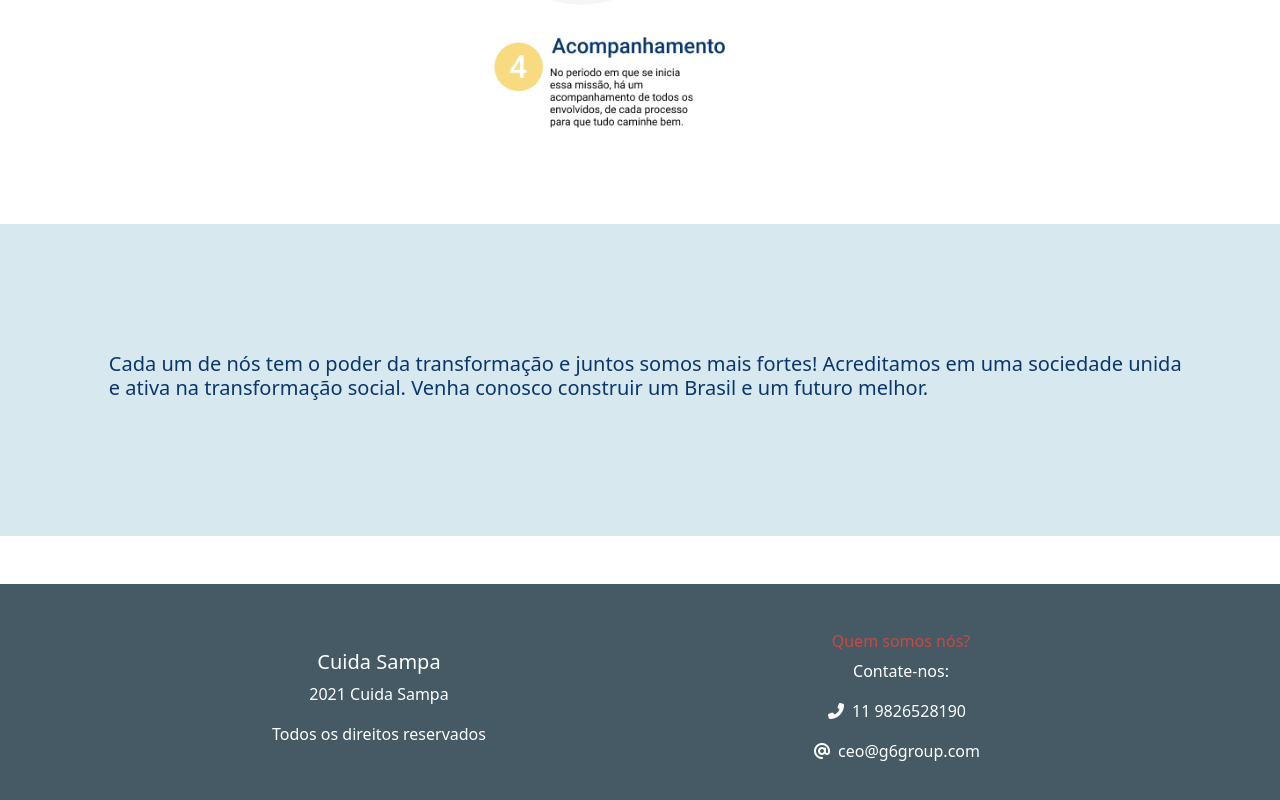
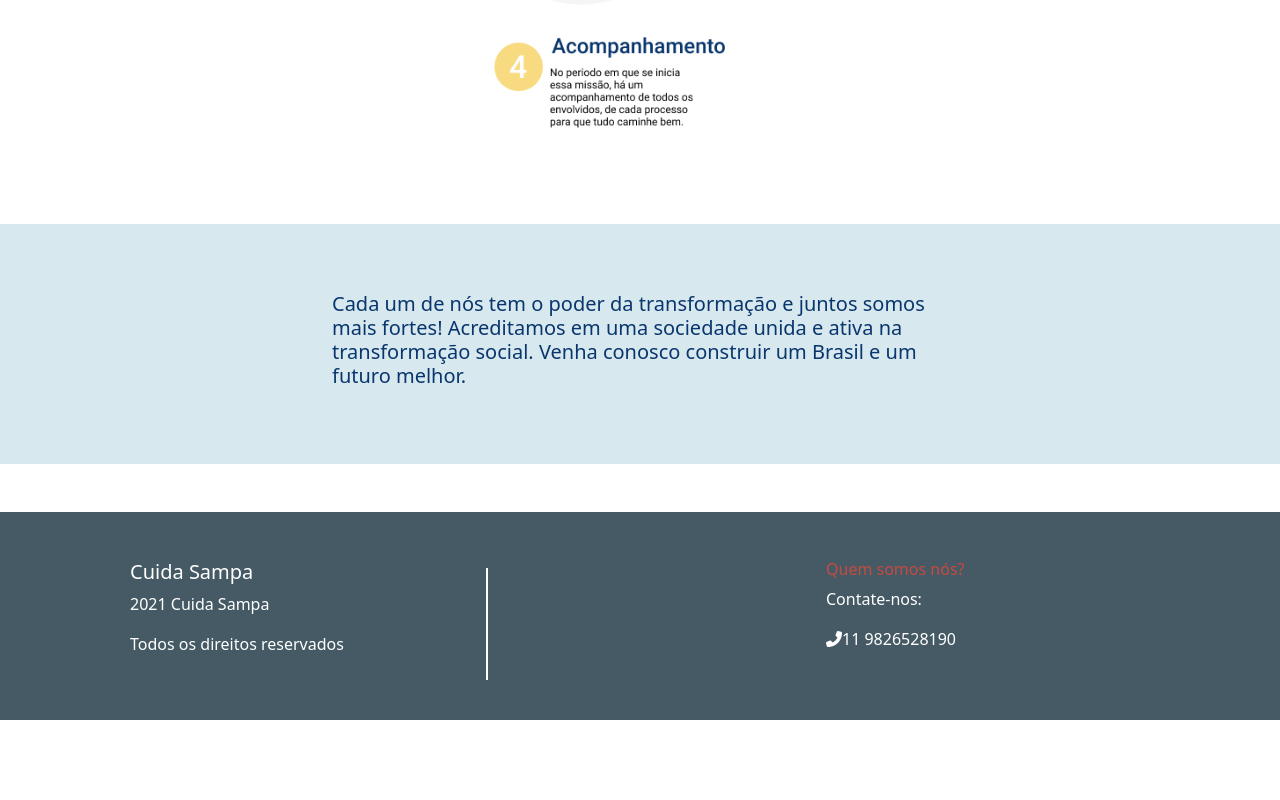
Before and after one commit to cliomaas/GS-frontend, a React (Create React App) app: page / in a window 1280 px wide. Shown: the part 1684-2484 px from the top of the page. After the commit the page ends 2404 px from the top, so only its background shows below. Built offline with nearby package versions, Linux system fonts and the light colour scheme.

Commit message:
tentativa de ajuste

```diff
--- a/src/App.css
+++ b/src/App.css
@@ -12,7 +12,7 @@ input[type="text"]{
    text-transform: capitalize !important;
 }
 
-.link-nav{
+.linkNav{
   width: 80vw;
 }
 
@@ -28,7 +28,7 @@ input[type="text"]{
   align-items: center;
 }
 
-.menina, .menino, .pessoas-predio, .mulher-predio{
+.menina, .menino, .pessoasPredio, .mulherPredio{
     width: 80%;
 
 }
@@ -37,21 +37,13 @@ input[type="text"]{
 }
 
 .div-incentivo{
-  height: 39vh;
+  height: 30vh;
   background-color: #d8e8ef;
   color: #09366D !important;
-  width: 103vw;
-
 }
 /* .containerLista{
   min-height: 52vh
 } */
-
-.termos-footer{
-    display: flex;
-    flex-direction: column;
-    align-items: center;
-}
 
 .btn-primary{
   background-color: #397d9c !important;
@@ -88,7 +80,7 @@ footer{
 }
 
 .card-sobre{
-  height: 58vh;
+  height: 50vh;
 }
 
 .cardReclamacoes{
@@ -179,13 +171,10 @@ h3{
 }
 
 @media (min-width: 1400px){
-  .div-incentivo{
-   height: 30vh;
-  }
   .menina{
    height: 70%;
   }
-  .link-nav{
+  .linkNav{
     width: 30vw;
   }
   .header{
--- a/src/components/Footer/index.js
+++ b/src/components/Footer/index.js
@@ -5,25 +5,24 @@ export default function Footer() {
         <>
             <footer>
                 <Container>
-                    <Row className="p-5 align-items-center">
+                    <Row className="p-5">
                         <Col>
-                            <div className="termos-footer">
+                            <div>
                                 <h5>Cuida Sampa</h5>
                                 <p>2021 Cuida Sampa</p>
                                 <p>Todos os direitos reservados</p>
                             </div>
                         </Col>
                         <Col>
-                            <div className="contatos d-flex flex-column align-items-center">
+                            <div className="linha m-2"></div>
+                        </Col>
+                        <Col>
+                            <div className="contatos">
                                 <h6>Quem somos nós?</h6>
                                 <p>Contate-nos:</p>
                                 <div className="d-flex align-items-center">
                                     <i className="fas fa-phone-alt mb-3"></i>
-                                    <p className="mx-2">11 9826528190</p>
-                                </div>
-                                <div className="d-flex align-items-center">
-                                    <i class="fas fa-at mb-3"></i>
-                                    <p className="mx-2">ceo@g6group.com</p>
+                                    <p>11 9826528190</p>
                                 </div>
                             </div>
                         </Col>
--- a/src/components/Home/index.js
+++ b/src/components/Home/index.js
@@ -64,8 +64,8 @@ export default function HomeComponent() {
           </Row>
         </div>
       </Container>
-      <Row className="p-0 my-5 div-incentivo justify-content-center align-items-center">
-        <h5 style={{ width: "86vw" }}>
+      <Row className="p-5 my-5 div-incentivo justify-content-center align-items-center">
+        <h5 style={{ width: "50vw" }}>
           Cada um de nós tem o poder da transformação e juntos somos mais
           fortes! Acreditamos em uma sociedade unida e ativa na transformação
           social. Venha conosco construir um Brasil e um futuro melhor.
--- a/src/components/IconesPerfil/PJ/index.js
+++ b/src/components/IconesPerfil/PJ/index.js
@@ -1,6 +1,5 @@
-import { Card, Button } from "react-bootstrap";
+import { Card } from "react-bootstrap";
 import FotoPerfil from "../../../assets/img/foto perfil.svg"
-import { Link } from "react-router-dom";
 
 
 
@@ -26,8 +25,8 @@ export default function IconesPerfilPJ() {
                 <p className="icones-dashboard">Registrar Reclamação</p>
             </div>
             <div className="d-flex align-items-center">
-                <i class="fas fa-arrow-left mb-0"></i>
-                <Button variant="light" as={Link} to="/" className="icones-dashboard">Sair</Button>
+                <i className="fas fa-arrow-left mb-3"></i>
+                <p className="icones-dashboard">Sair</p>
             </div>
         </Card>
     );
--- a/src/components/IconesPerfil/index.js
+++ b/src/components/IconesPerfil/index.js
@@ -12,7 +12,7 @@ export default function IconesPerfil() {
         <Card className="card-dashboard p-4 justify-content-around">
             <div className="d-flex flex-column align-items-center">
                 <img src={FotoPerfil} alt="foto de perfil"></img>
-                <p style={{ color: 'black' }}>Bem vindo(a), {nome}</p>
+                <p style={{ color: 'black' }}>Bem vindo, {nome}</p>
             </div>
             <div className="d-flex align-items-center">
                 <i className="fas fa-eye mb-3"></i>
--- a/src/components/LoginPF/index.js
+++ b/src/components/LoginPF/index.js
@@ -1,6 +1,6 @@
 import { Component } from "react";
 import { Container, Form, FormControl, FormLabel, Button, Row, Col } from "react-bootstrap";
-import mulherPredio from "../../assets/img/mulherpredio.svg"
+import MulherPredio from "../../assets/img/mulherpredio.svg"
 import { Link } from "react-router-dom";
 import withRouter from "../../HOC";
 class LoginPF extends Component {
@@ -39,7 +39,7 @@ class LoginPF extends Component {
                         </Form>
                     </Col>
                     <Col lg={true}>
-                        <img className="mulher-predio" src={mulherPredio} alt="mulher em predio"></img>
+                        <img className="mulherPredio" src={MulherPredio} alt="mulher em predio"></img>
                     </Col>
                 </Row>
             </Container >
--- a/src/components/LoginPJ/index.js
+++ b/src/components/LoginPJ/index.js
@@ -39,7 +39,7 @@ class LoginPJ extends Component {
                         </Form>
                     </Col>
                     <Col lg={true} className="d-flex justify-content-center align-items-center col-lg-7">
-                        <img className="mulher-predio" src={PessoasMapa} alt="pessoas vendo mapa"></img>
+                        <img className="mulherPredio" src={PessoasMapa} alt="pessoas vendo mapa"></img>
                     </Col>
                 </Row>
             </Container>
--- a/src/components/LoginReclamacao/index.js
+++ b/src/components/LoginReclamacao/index.js
@@ -19,7 +19,7 @@ export default function LoginRecl() {
                         </DropdownButton>
                     </Col>
                     <Col lg={true} className="d-flex justify-content-center align-items-center">
-                        <img src={PessoasPredio} className="pessoas-predio" alt="pessoas em predio"></img>
+                        <img src={PessoasPredio} className="pessoasPredio" alt="pessoas em predio"></img>
                     </Col>
                 </Row>
             </Container>
--- a/src/components/NavBar/index.js
+++ b/src/components/NavBar/index.js
@@ -8,7 +8,7 @@ export default function NavBar() {
     return (
         <Navbar bg="light" expand="lg">
             <Container>
-                <Link className="link-nav" to="/">
+                <Link className="linkNav" to="/">
                     <img className="logo" src={Logo} alt="logo"></img>
                 </Link>
                 <Navbar.Toggle aria-controls="basic-navbar-nav" />
--- a/src/components/Reclamacao/index.js
+++ b/src/components/Reclamacao/index.js
@@ -29,7 +29,8 @@ class Reclamacao extends Component {
             .then(response => {
                 alert('Reclamação submetida com sucesso!')
                 this.props.navigate('/lista');
-            }).catch(alert('Reclamação não publicada, conecte-se ao back-end!'))
+
+            })
 
     }
 
--- a/src/components/Sobre/index.js
+++ b/src/components/Sobre/index.js
@@ -15,7 +15,6 @@ export default function Sobre() {
                         <Card.Img variant="top" src={Carol} className="img-sobre card-sobre" />
                         <Card.Body>
                             <Card.Title>Ana Carolina Ronqui</Card.Title>
-                            <Card.Subtitle>86641</Card.Subtitle>
                             <Card.Text>
                                 Estagiária na
                                 CERC Central de Recebíveis
@@ -28,7 +27,6 @@ export default function Sobre() {
                         <Card.Img variant="top" src={Clio} className="img-sobre" />
                         <Card.Body>
                             <Card.Title>Clio Maas</Card.Title>
-                            <Card.Subtitle>87046</Card.Subtitle>
                             <Card.Text>
                                 Estagiária de engenharia na Loggi
                             </Card.Text>
@@ -40,7 +38,6 @@ export default function Sobre() {
                         <Card.Img variant="top" src={Joao} className="img-sobre" />
                         <Card.Body>
                             <Card.Title>João Victor Costa</Card.Title>
-                            <Card.Subtitle>88372</Card.Subtitle>
                             <Card.Text>
                                 Estagiário de desenvolvimento na Sinqia
                             </Card.Text>
@@ -52,7 +49,6 @@ export default function Sobre() {
                         <Card.Img variant="top" src={Reginaldo} className="img-sobre" />
                         <Card.Body>
                             <Card.Title>Reginaldo Rezende</Card.Title>
-                            <Card.Subtitle>89050</Card.Subtitle>
                             <Card.Text>
                                 Estagiário em Middleware na
                                 Engineering Brasil
```
